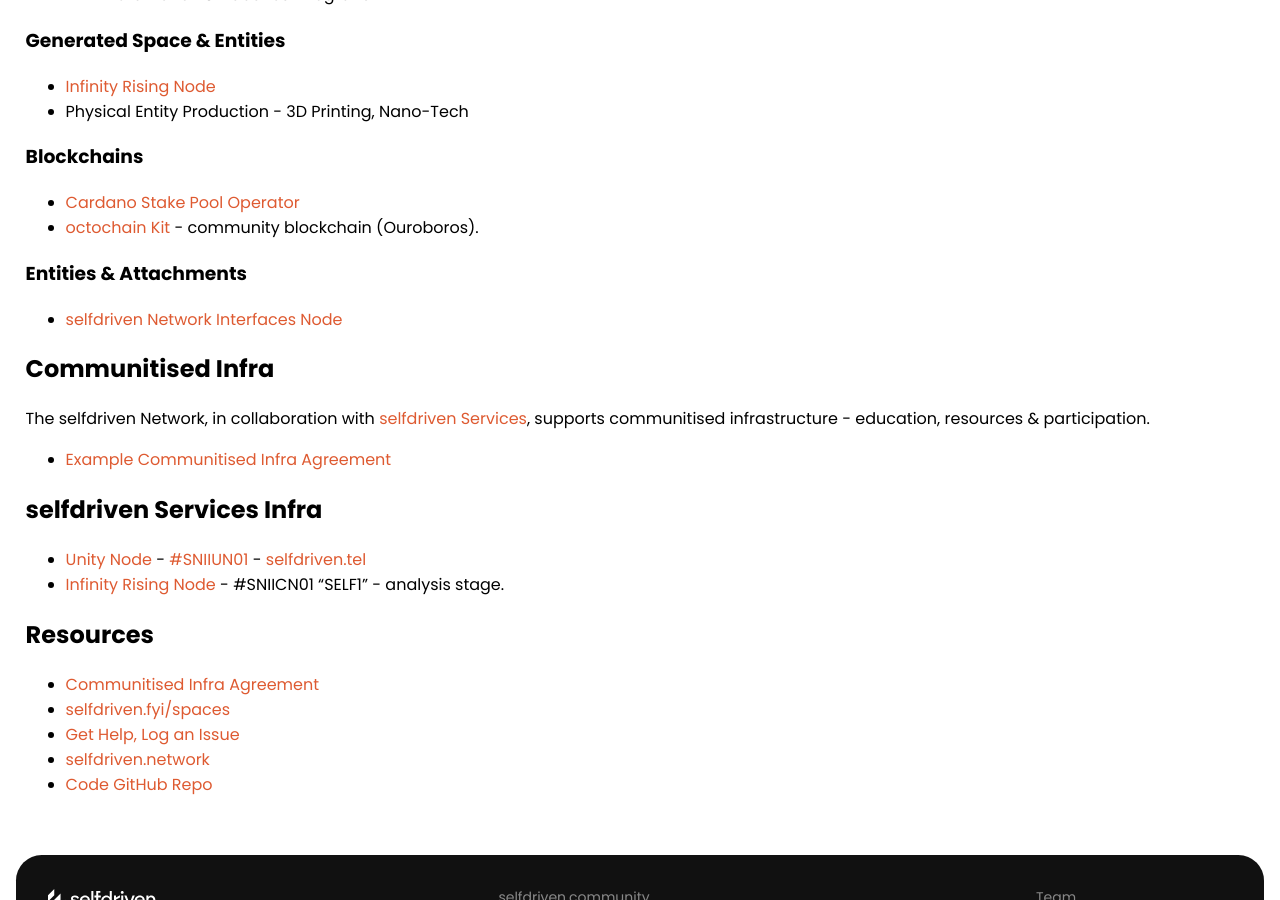
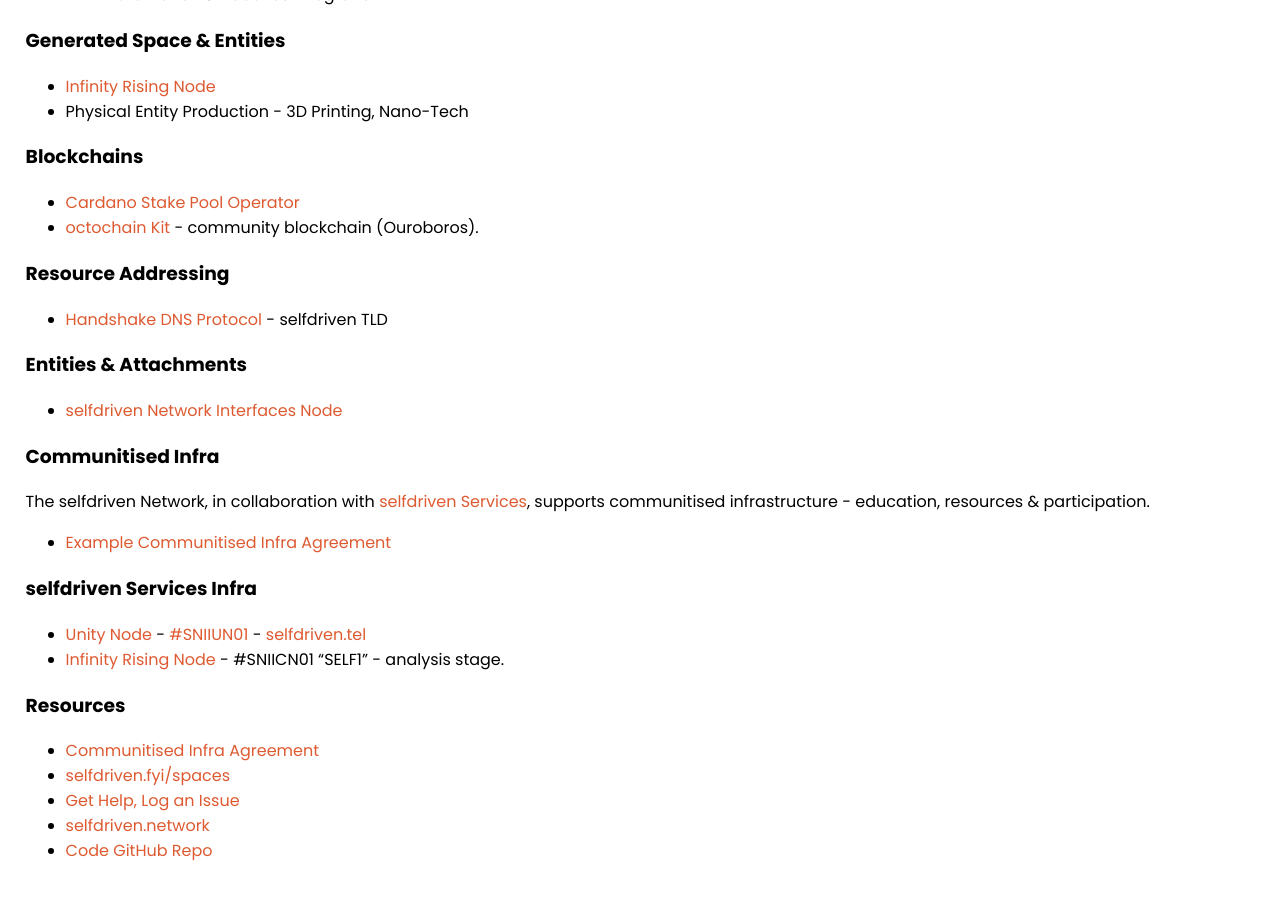
Before and after one commit to selfdriven-foundation/selfdriven-network, a Jekyll site: the page built from docs/pages/infra-interface.md, in a window 1280 px wide and 900 px high, scrolled down 552 px. Built offline with Jekyll 4.4.1, drawn with Linux system fonts in a browser that asks for light colours.

Commit message:
handshake

```diff
--- a/docs/pages/infra-interface.md
+++ b/docs/pages/infra-interface.md
@@ -28,18 +28,21 @@ permalink: /infra-interface/
    - [Cardano Stake Pool Operator](https://cardano.org/stake-pool-operation/)
    - [octochain Kit](https://octomics.io/octochain/kit) - community blockchain (Ouroboros).
 
+### Resource Addressing
+   - [Handshake DNS Protocol](/infra-interface/handshake/) - selfdriven TLD
+
 ### Entities & Attachments
    - [selfdriven Network Interfaces Node](/interfaces-node/)
 
-## Communitised Infra
+### Communitised Infra
 The selfdriven Network, in collaboration with [selfdriven Services](https://selfdriven.services), supports communitised infrastructure - education, resources & participation.
 - [Example Communitised Infra Agreement](/infra-interface/communitised-agreement)
 
-## selfdriven Services Infra
+### selfdriven Services Infra
 - [Unity Node](https://unitynodes.io) - [#SNIIUN01](https://adastat.net/policies/269366d093249b0cac98fa9fcbc374578429534e3b7adeac09f081e3) - [selfdriven.tel](https://selfdriven.tel)
 - [Infinity Rising Node](https://copiwiki.cornucopias.io/the-company/technology/copi-nodes) - #SNIICN01 "SELF1" - analysis stage.
 
-## Resources
+### Resources
 - [Communitised Infra Agreement](/infra-interface/communitised-agreement)
 - [selfdriven.fyi/spaces](https://selfdriven.fyi/spaces)
 - [Get Help, Log an Issue](https://github.com/selfdriven-foundation/selfdriven-network/issues)
```
Also changed, not shown: docs/pages/infra-interface-handshake.md (added, +18 -0 lines).
